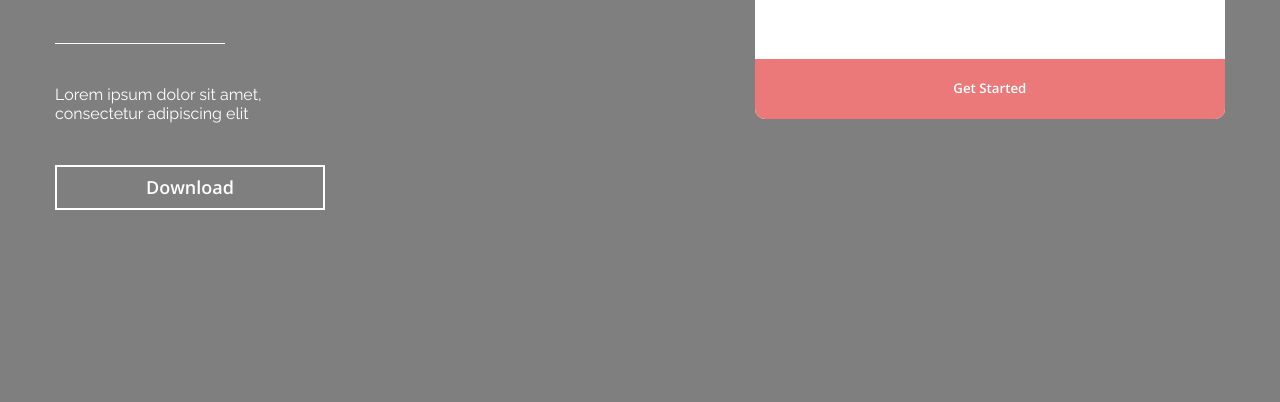
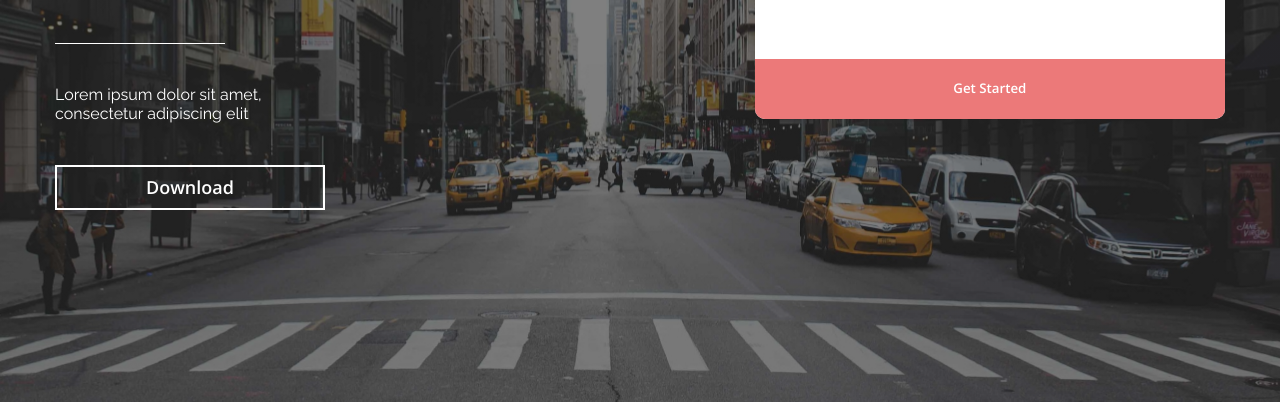
Before and after one commit to TkachenokPavel/TMS, a plain HTML site: page index.html in a window 1280 px wide. Shown: the part 614-1016 px from the top of the page. Drawn offline with nearby package versions, Linux system fonts and the light colour scheme; the site is published under a folder, as on GitHub Pages, so addresses that start at the root find nothing.

Commit message:
Fixed background image in the first section

```diff
--- a/css/blocks/header.css
+++ b/css/blocks/header.css
@@ -3,7 +3,7 @@
 .header-section1 {
     width: 100%;
     background-image: linear-gradient(rgba(0,0,0,0.5),
-    rgba(0,0,0,0.5)), url(/image/bg-axit.jpg);
+    rgba(0,0,0,0.5)), url(../../image/bg-axit.jpg);
     background-repeat: no-repeat;
     background-position: center center;
 
```
